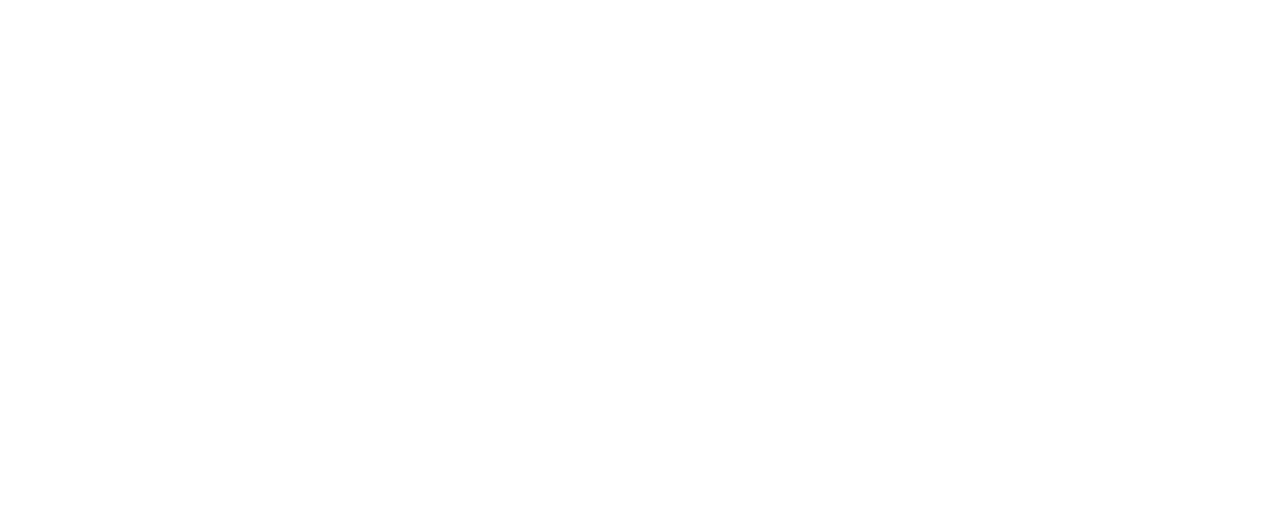
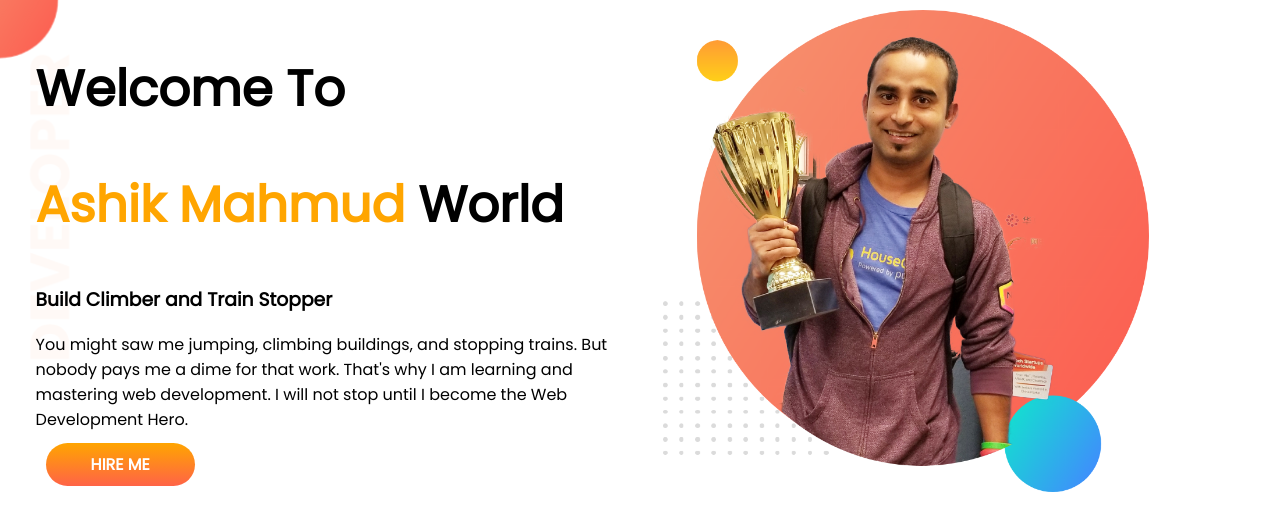
Before and after one commit to arhaam-ashik/developer-portfolio, a plain HTML site: page index.html in a window 1280 px wide. Drawn offline with Linux system fonts and the light colour scheme.

Commit message:
banner added

```diff
--- a/index.html
+++ b/index.html
@@ -6,10 +6,30 @@
     <meta http-equiv="X-UA-Compatible" content="IE=edge">
     <meta name="viewport" content="width=device-width, initial-scale=1.0">
     <title>Ashik Portfolio</title>
+    <link rel="preconnect" href="https://fonts.googleapis.com">
+    <link rel="preconnect" href="https://fonts.gstatic.com" crossorigin>
+    <link href="https://fonts.googleapis.com/css2?family=Poppins&display=swap" rel="stylesheet">
     <link rel="stylesheet" href="style.css">
 </head>
 
 <body>
+    <section class="top-banner">
+        <div class="half-width">
+            <h1>Welcome To</h1>
+            <h1><span class="orange-color">Ashik Mahmud</span> World</h1>
+            <h3>Build Climber and Train Stopper</h3>
+            <p>You might saw me jumping, climbing buildings, and stopping trains. But nobody pays me a dime for that
+                work.
+                That's why I am learning and mastering web development. I will not stop until I become the Web
+                Development
+                Hero.</p>
+            <a class="link-button" target="_blank" href="https://github.com/arhaam-ashik">HIRE
+                ME</a>
+        </div>
+        <div class="half-width">
+            <img src="images/jhankar.png" alt="">
+        </div>
+    </section>
 
 </body>
 
--- a/style.css
+++ b/style.css
@@ -0,0 +1,46 @@
+body {
+    font-family: 'Poppins', sans-serif;
+    margin: 0;
+}
+
+h1 {
+    font-size: 50px;
+}
+
+.orange-color {
+    color: orange;
+}
+
+section {
+    display: flex;
+    padding-left: 2%;
+}
+
+.half-width {
+    width: 50%;
+    padding: 10px;
+}
+
+.half-width img {
+    width: 80%;
+}
+
+.link-button {
+    text-decoration: none;
+    background-image: linear-gradient(orange, tomato);
+    padding: 10px 45px;
+    font-weight: 700;
+    border-radius: 30px;
+    color: white;
+    margin-left: 10px;
+
+}
+
+.half-width p {
+    margin-bottom: 20px;
+}
+
+.top-banner {
+    background-image: url(images/top-banner.png);
+    background-repeat: no-repeat;
+}
```
Also changed, not shown: images/dream-bg.png (added), images/exp-bg.png (added), images/jhankar.png (added), images/jhankar2.png (added), images/my-bg.png (added), images/my-bg2.png (added), images/top-banner.png (added), 7 other files.
